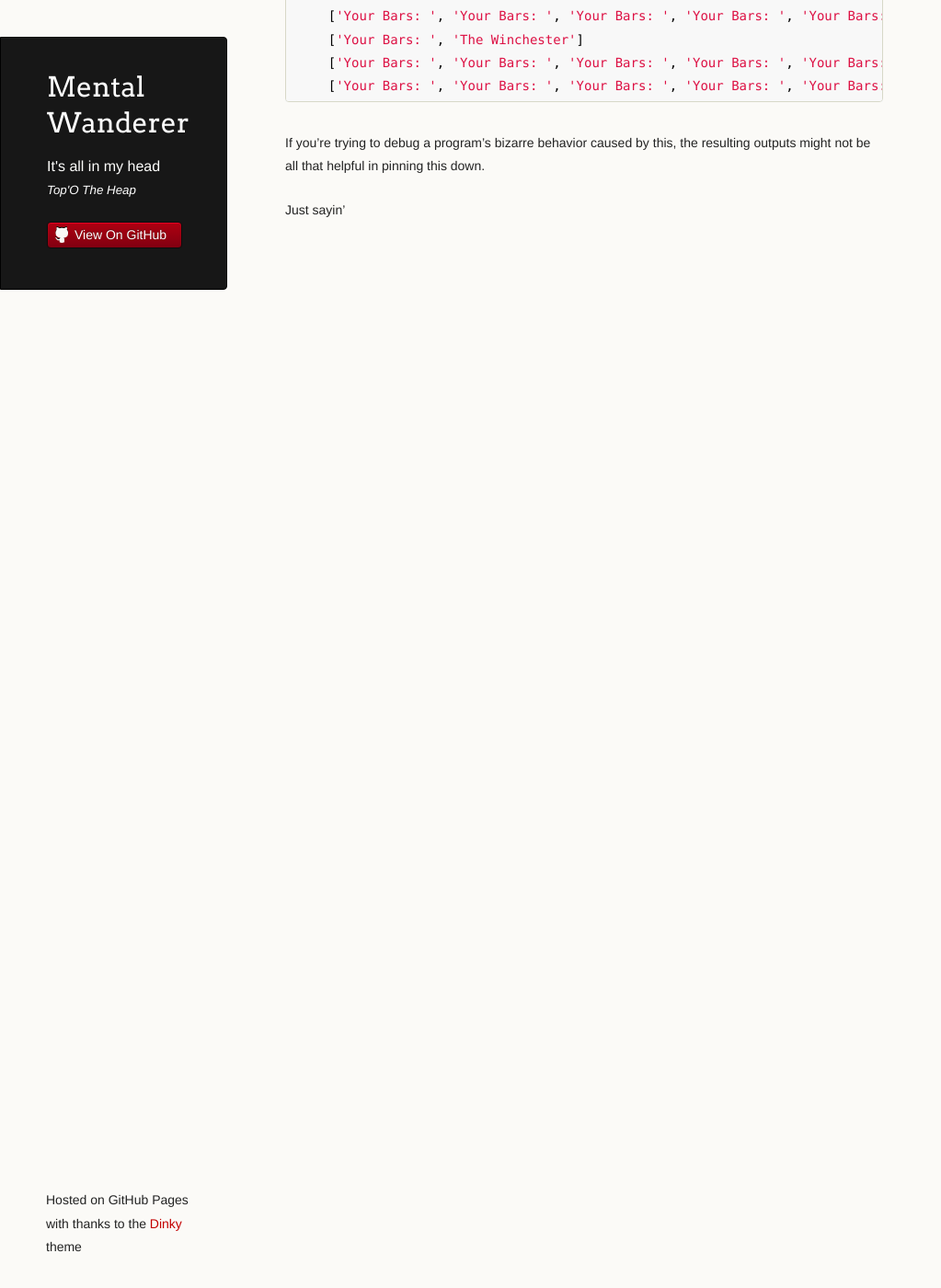
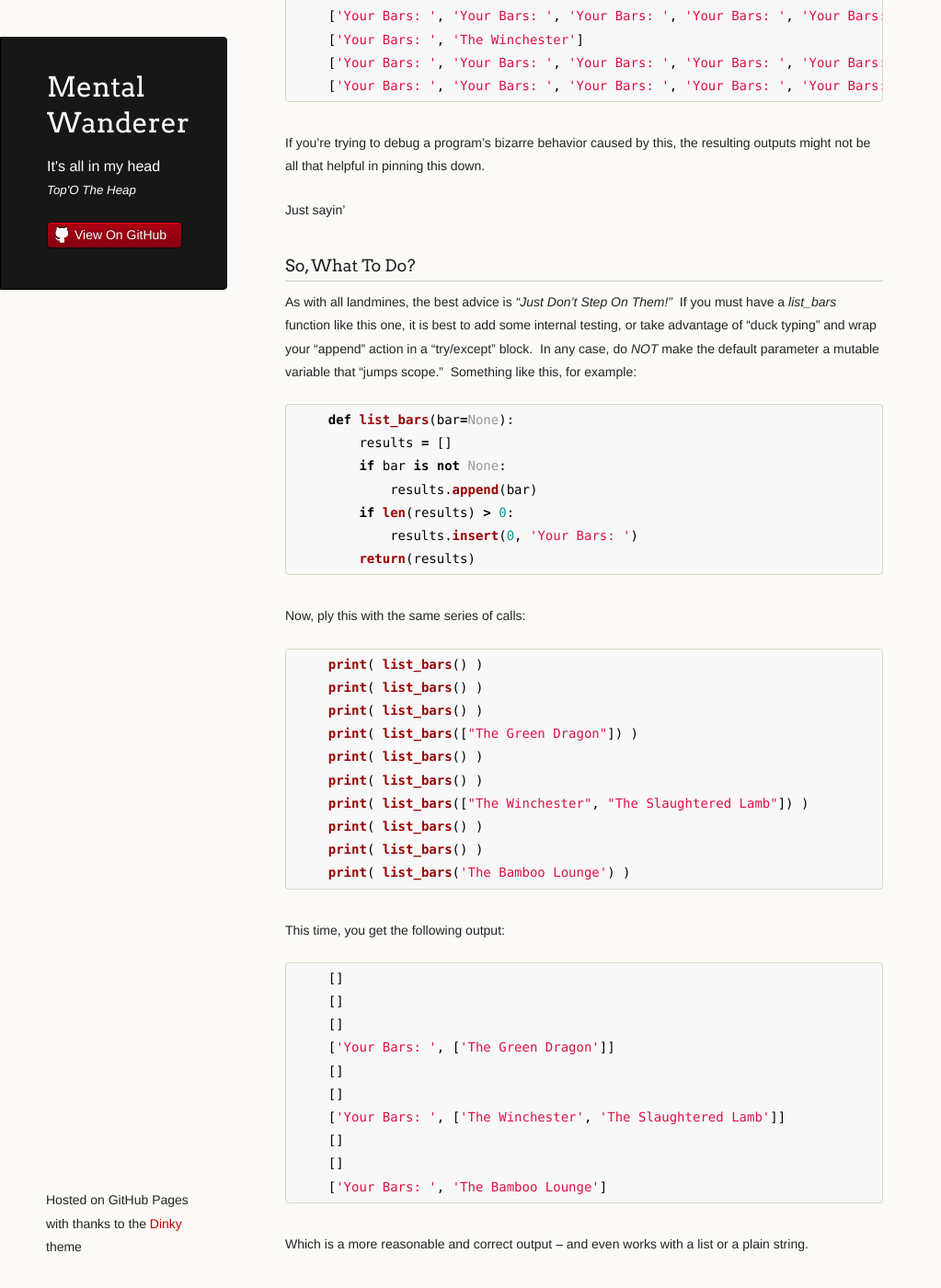
Before and after one commit to coryburt/coryburt.github.io, a Jekyll site: the page built from _posts/2018-03-16-More-Python-Pitfalls.md, in a window 1280 px wide and 1400 px high, scrolled down 1965 px. Shown: the whole window at 92% size, without its empty margins (0-1023 px from the left). Built offline with Jekyll 4.4.1, drawn with Linux system fonts in a browser that asks for light colours; before the commit the page ends 2278 px from its top, so only the background shows below that.

Commit message:
Edit Blog Entry

````diff
--- a/_posts/2018-03-16-More-Python-Pitfalls.md
+++ b/_posts/2018-03-16-More-Python-Pitfalls.md
@@ -75,3 +75,46 @@ Surprise!&nbsp; This yields the output:
 If you're trying to debug a program's bizarre behavior caused by this, the resulting outputs might not be all that helpful in pinning this down.
 
 Just sayin'
+
+### So, What To Do?
+
+As with all landmines, the best advice is *"Just Don't Step On Them!"*&nbsp; If you must have a _list_bars_ function like this one, it is best to add some internal testing,
+or take advantage of "duck typing" and wrap your "append" action in a "try/except" block.&nbsp;
+In any case, do *NOT* make the default parameter a mutable variable that "jumps scope."&nbsp;
+Something like this, for example:
+```python
+    def list_bars(bar=None):
+        results = []
+        if bar is not None:
+            results.append(bar)
+        if len(results) > 0:
+            results.insert(0, 'Your Bars: ')
+        return(results)
+```
+Now, ply this with the same series of calls:
+```python
+    print( list_bars() )
+    print( list_bars() )
+    print( list_bars() )
+    print( list_bars(["The Green Dragon"]) )
+    print( list_bars() )
+    print( list_bars() )
+    print( list_bars(["The Winchester", "The Slaughtered Lamb"]) )
+    print( list_bars() )
+    print( list_bars() )
+    print( list_bars('The Bamboo Lounge') )
+```
+This time, you get the following output:
+```python
+    []
+    []
+    []
+    ['Your Bars: ', ['The Green Dragon']]
+    []
+    []
+    ['Your Bars: ', ['The Winchester', 'The Slaughtered Lamb']]
+    []
+    []
+    ['Your Bars: ', 'The Bamboo Lounge']
+```
+Which is a more reasonable and correct output &ndash; and even works with a list or a plain string.
````
